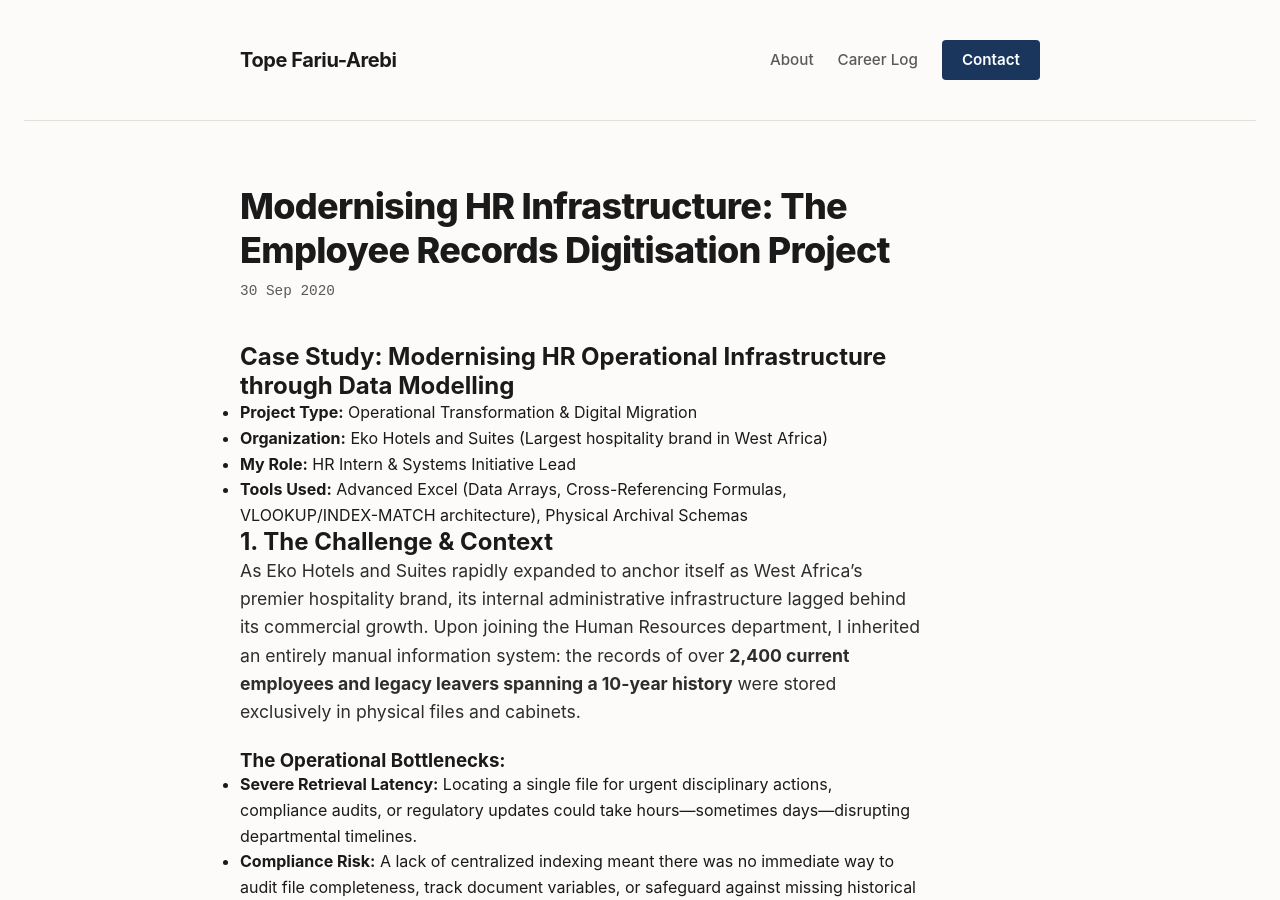
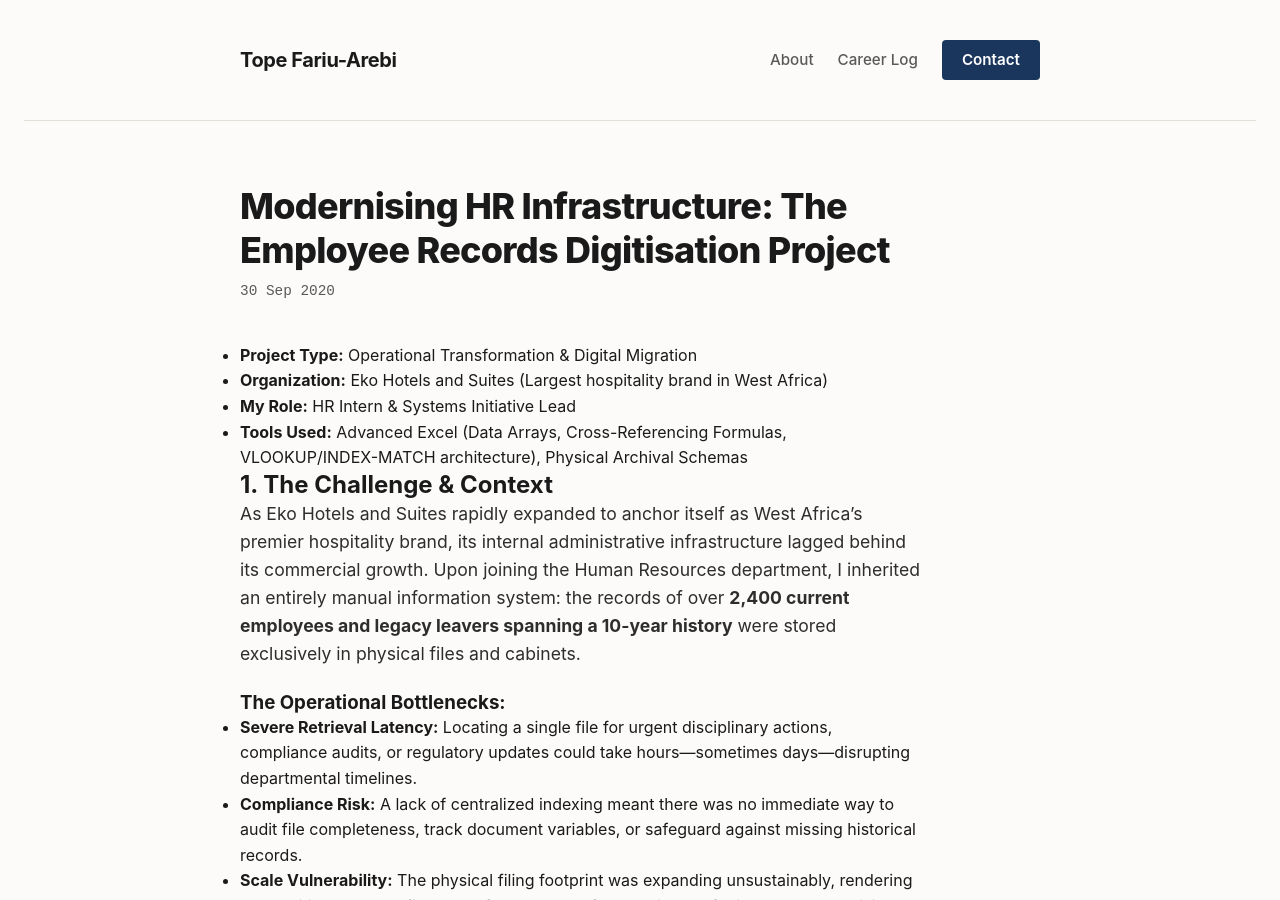
Before and after one commit to topearebi/topearebi-portfolio, a Jekyll site: the page built from _posts/2020-09-30-Modernising-hr-operational-infrastructure.md, in a window 1280 px wide and 900 px high. Built offline with Jekyll 4.4.1, drawn with Linux system fonts in a browser that asks for light colours.

Commit message:
Update 2020-09-30-Modernising-hr-operational-infrastructure.md

```diff
--- a/_posts/2020-09-30-Modernising-hr-operational-infrastructure.md
+++ b/_posts/2020-09-30-Modernising-hr-operational-infrastructure.md
@@ -6,11 +6,11 @@
 permalink: /career-log/eko-hotels-digitisation/
 ---
 
-# Case Study: Modernising HR Operational Infrastructure through Data Modelling
  * **Project Type:** Operational Transformation & Digital Migration
  * **Organization:** Eko Hotels and Suites (Largest hospitality brand in West Africa)
  * **My Role:** HR Intern & Systems Initiative Lead
  * **Tools Used:** Advanced Excel (Data Arrays, Cross-Referencing Formulas, VLOOKUP/INDEX-MATCH architecture), Physical Archival Schemas
+
 ## 1. The Challenge & Context
 As Eko Hotels and Suites rapidly expanded to anchor itself as West Africa’s premier hospitality brand, its internal administrative infrastructure lagged behind its commercial growth.
 Upon joining the Human Resources department, I inherited an entirely manual information system: the records of over **2,400 current employees and legacy leavers spanning a 10-year history** were stored exclusively in physical files and cabinets.
@@ -19,6 +19,7 @@
  * **Compliance Risk:** A lack of centralized indexing meant there was no immediate way to audit file completeness, track document variables, or safeguard against missing historical records.
  * **Scale Vulnerability:** The physical filing footprint was expanding unsustainably, rendering the traditional "paper-first" workflow obsolete for a business of this scale.
 Recognising this in my first week, I identified this not just as an administrative inconvenience, but as a high-leverage operational risk that required a structural solution.
+
 ## 2. The Strategy & Execution
 Despite my formal designation within HR, I drew upon my early foundational training in computer engineering and advanced Excel capabilities to design a digital-first solution. Because the business still required physical file retention for legal compliance, the objective was to create a **hybrid data ecosystem**: complete digital visibility backed by an exact physical reference system.
 ### Phase 1: Data Auditing & Mapping (The "Schema" Design)
@@ -33,10 +34,12 @@
  * Built automated lookup cross-references, allowing the HR team to query an employee ID and instantly pull up their complete professional history on one screen.
 ### Phase 3: Physical-to-Digital Indexing
 To ensure the physical files could be retrieved instantly when needed, I mapped the digital directory directly to the physical storage landscape. Every digital record contained a precise location index (e.g., Cabinet A, Drawer 3, File 42), linking the screen instantly to the shelf.
+
 ## 3. Business Impact & Outcomes
 The implementation of this system completely transformed the daily workflow of the HR department, moving it from a reactive, paper-hunting unit to a proactive, digitally enabled operation.
  * **"Zero-Touch" Data Retrieval:** Over 90% of routine information queries were shifted entirely to the screen. HR personnel could verify employment history, check compliance status, or review past actions instantly without ever touching a physical file cabinet.
  * **Drastic Time Reductions:** The time required to locate and verify personnel files for critical disciplinary or regulatory audits dropped from hours to seconds.
  * **100% Record Integrity:** Successfully digitized and structured a decade's worth of records for 2,400+ personnel, eliminating data duplication and closing operational gaps.
+
 ## 4. Professional Evolution: Connecting to the Present
 While this project was built early in my career using advanced spreadsheet structures rather than formal enterprise tools like UML diagrams or SQL databases, the core intellectual challenge was identical to modern enterprise data architecture.
```
